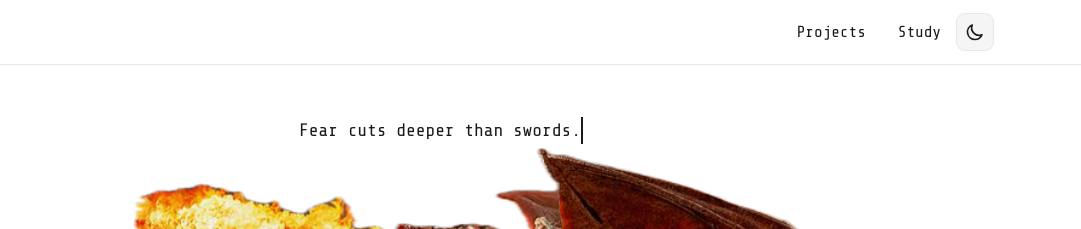
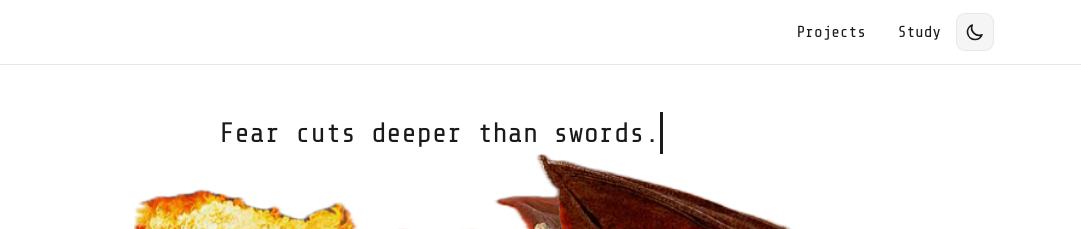
Before and after one commit to mhhnr/JustDo, an Astro site: page / in a window 1280 px wide. Shown: the top 229 px of the page, 199-1280 px from the left. Built offline with nearby package versions, Linux system fonts and the light colour scheme; Astro itself is replaced by a stand-in of ours.

```diff
--- a/src/components/LandingPage.astro
+++ b/src/components/LandingPage.astro
@@ -6,7 +6,7 @@
 
 <main id="main" class="container mx-auto px-2 py-4">
   <div class="quote-container text-center mt-8">
-    <p class="typing-text text-text-primary dark:text-white" data-text="Do it for yourself. | Fear cuts deeper than swords. | Power resides where I believe it resides."></p>
+    <p class="typing-text text-text-primary dark:text-white" data-text="Do it for yourself. | Fear cuts deeper than swords. | If I fall, don't bring me back."></p>
   </div>
 
   <div class="flex flex-row items-center justify-between gap-8 max-w-5xl mx-auto">
@@ -47,7 +47,7 @@
   }
 
   .typing-text {
-    font-size: clamp(var(--font-size-lg), 3vw, var(--font-size-l));
+    font-size: clamp(var(--font-size-lg), 2.5vw, var(--font-size-xl));
     font-family: var(--font-robot);
     position: relative;
     width: fit-content;
--- a/src/components/Welcome.astro
+++ b/src/components/Welcome.astro
@@ -4,7 +4,7 @@
 
 <Layout>
   <main>
-    <h1>My Portfolio</h1>
+    <h1>Just Do It</h1>
     <nav>
       <ul>
         <li><a href="/about">About Me</a></li>
--- a/src/layouts/Layout.astro
+++ b/src/layouts/Layout.astro
@@ -11,7 +11,7 @@
 		<meta name="viewport" content="width=device-width" />
 		<link rel="icon" type="image/svg+xml" href="/favicon.svg" />
 		<meta name="generator" content={Astro.generator} />
-		<title>My Portfolio</title>
+		<title>Just Do It</title>
 		<script is:inline>
 			// Initialize theme
 			const theme = (() => {
```
